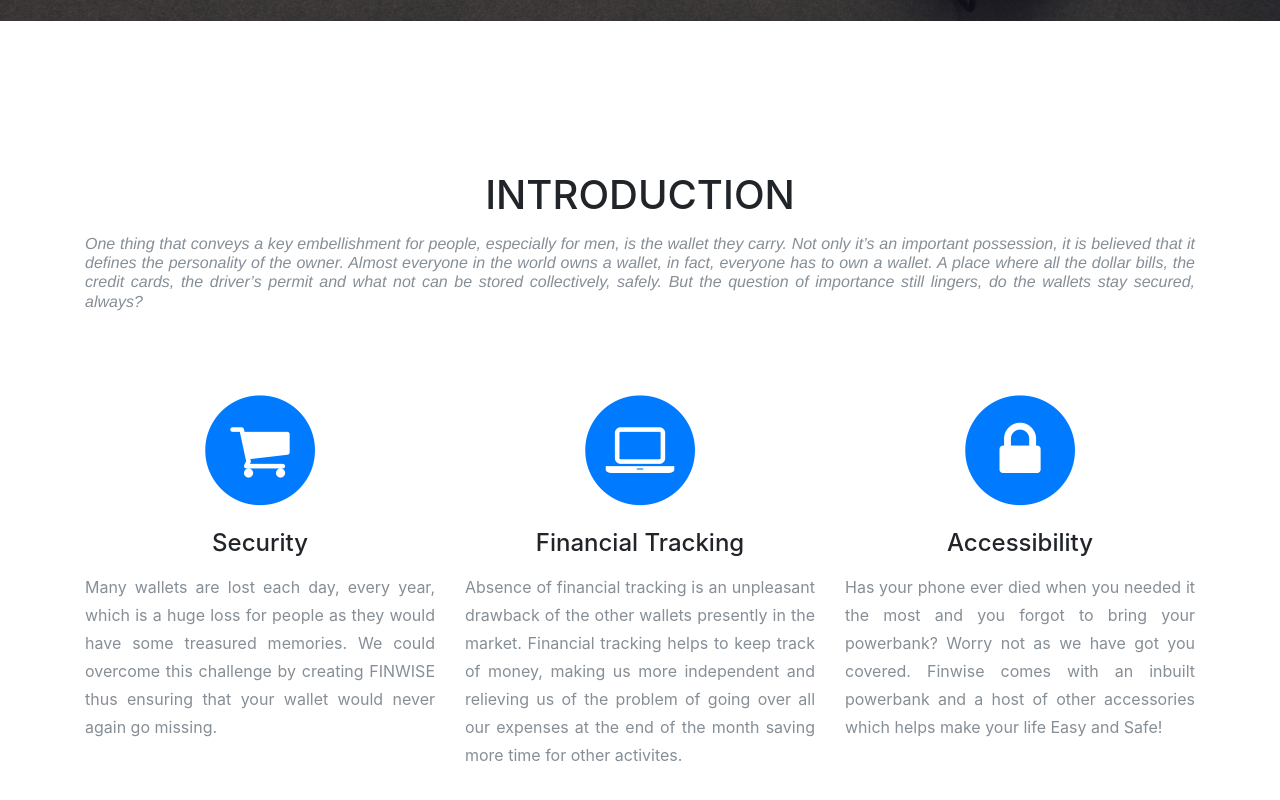
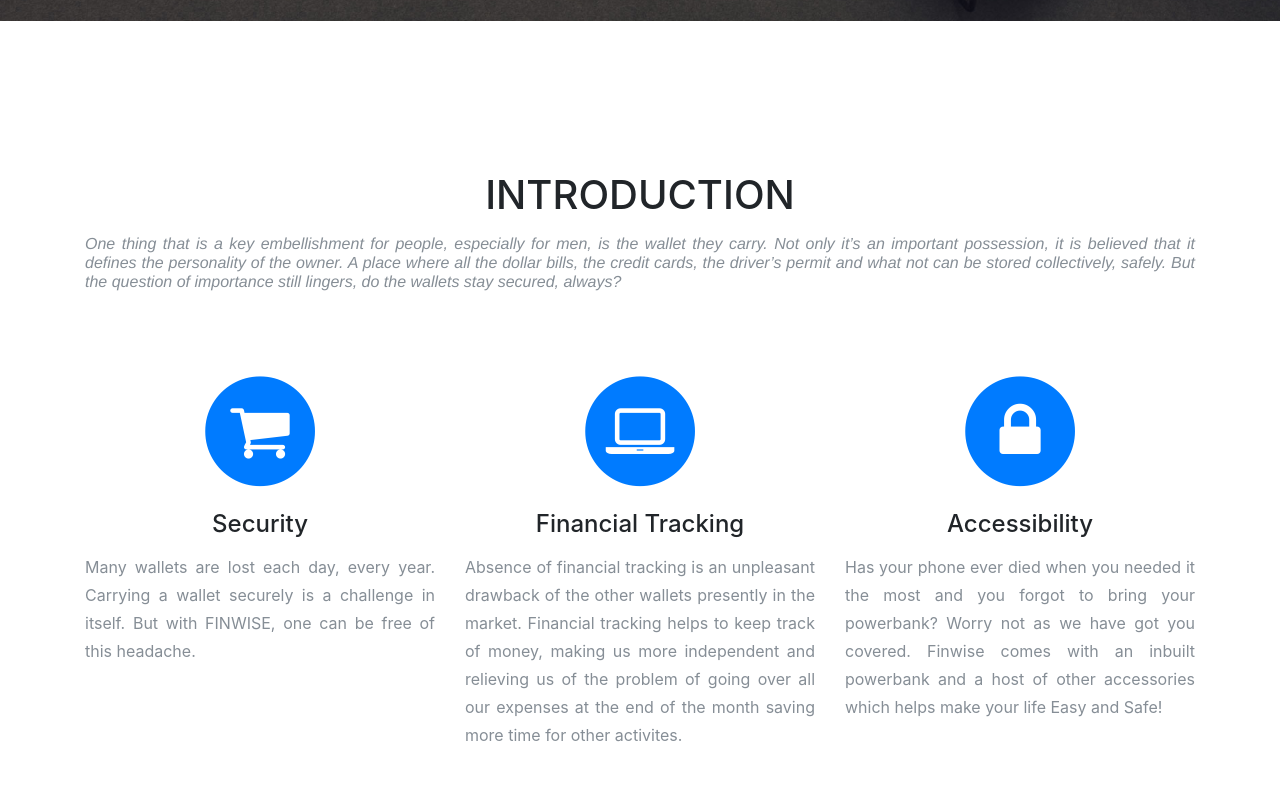
Before and after one commit to Abhishekbhagwat/Finwise, a website with bundled scripts: page index.html in a window 1280 px wide. Shown: the part 707-1507 px from the top of the page. Built offline with nearby package versions, Linux system fonts and the light colour scheme; files whose address does not match are found by name; a web font is replaced by a local one.

Commit message:
Update index.html

```diff
--- a/index.html
+++ b/index.html
@@ -74,7 +74,7 @@
         <div class="row">
           <div class="col-lg-12 text-center">
             <h2 class="section-heading text-uppercase">Introduction</h2>
-            <h3 class="section-subheading text-muted" align = "justify">One thing that conveys a key embellishment for people, especially for men, is the wallet they carry. Not only it’s an important possession, it is believed that it defines the personality of the owner. Almost everyone in the world owns a wallet, in fact, everyone has to own a wallet. A place where all the dollar bills, the credit cards, the driver’s permit and what not can be stored collectively, safely. But the question of importance still lingers, do the wallets stay secured, always?</h3>
+            <h3 class="section-subheading text-muted" align = "justify">One thing that is a key embellishment for people, especially for men, is the wallet they carry. Not only it’s an important possession, it is believed that it defines the personality of the owner. A place where all the dollar bills, the credit cards, the driver’s permit and what not can be stored collectively, safely. But the question of importance still lingers, do the wallets stay secured, always?</h3>
           </div>
         </div>
         <div class="row text-center">
@@ -84,7 +84,7 @@
               <i class="fa fa-shopping-cart fa-stack-1x fa-inverse"></i>
             </span>
             <h4 class="service-heading">Security</h4>
-            <p class="text-muted" align = "justify">Many wallets are lost each day, every year, which is a huge loss for people as they would have some treasured memories. We could overcome this challenge by creating FINWISE thus ensuring that your wallet would never again go missing.</p>
+            <p class="text-muted" align = "justify">Many wallets are lost each day, every year. Carrying a wallet securely is a challenge in itself. But with FINWISE, one can be free of this headache.</p>
           </div>
           <div class="col-md-4">
             <span class="fa-stack fa-4x">
```
